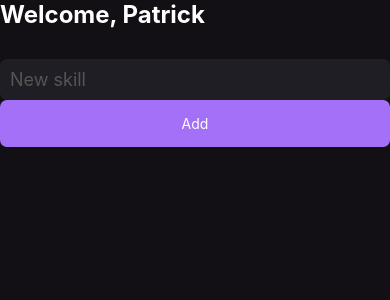
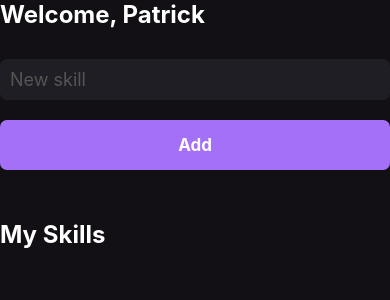
Before and after one commit to patricksw94/mySkills, a React Native app: screen / in a window 390 px wide. Shown: the top 300 px of the page. Built offline with nearby package versions, Linux system fonts and the light colour scheme.

Commit message:
criação titulo MySkills

```diff
--- a/src/pages/Home.js
+++ b/src/pages/Home.js
@@ -4,7 +4,7 @@ import { Text, StyleSheet, SafeAreaView, TextInput, Platform, TouchableOpacity }
 export function Home(){
   return (
     <SafeAreaView style={styles.container}>
-      <Text style={styles.title}>Welcome, Patrick</Text>
+      <Text style={styles.titleText}>Welcome, Patrick</Text>
 
       <TextInput
         style={styles.input}
@@ -12,9 +12,16 @@ export function Home(){
         placeholderTextColor="#555"
       />
 
-      <TouchableOpacity style={styles.button}>
+      <TouchableOpacity
+      style={styles.button}
+      activeOpacity={.7}
+      >
           <Text style={styles.buttonText}>Add</Text>
       </TouchableOpacity>
+
+      <Text style={styles.titleSkills}>
+          My Skills
+      </Text>
 
     </SafeAreaView>
   )
@@ -27,10 +34,16 @@ const styles = StyleSheet.create({
         paddingHorizontal: 30,
         paddingVertical: 70
     },
-    title: {
+    titleText: {
         color: '#fff',
         fontSize: 24,
         fontWeight: 'bold'
+    },
+    titleSkills: {
+        color: '#fff',
+        fontSize: 24,
+        fontWeight: 'bold',
+        marginTop: 50
     },
     input: {
         backgroundColor: '#1F1E25',
@@ -44,9 +57,12 @@ const styles = StyleSheet.create({
         backgroundColor: '#A370F7',
         padding: 15,
         borderRadius: 7,
-        alignItems: 'center'
+        alignItems: 'center',
+        marginTop: 20
     },
     buttonText: {
-        color: '#FFF'
+        color: '#FFF',
+        fontSize: 17,
+        fontWeight: 'bold'
     }
 })
```
